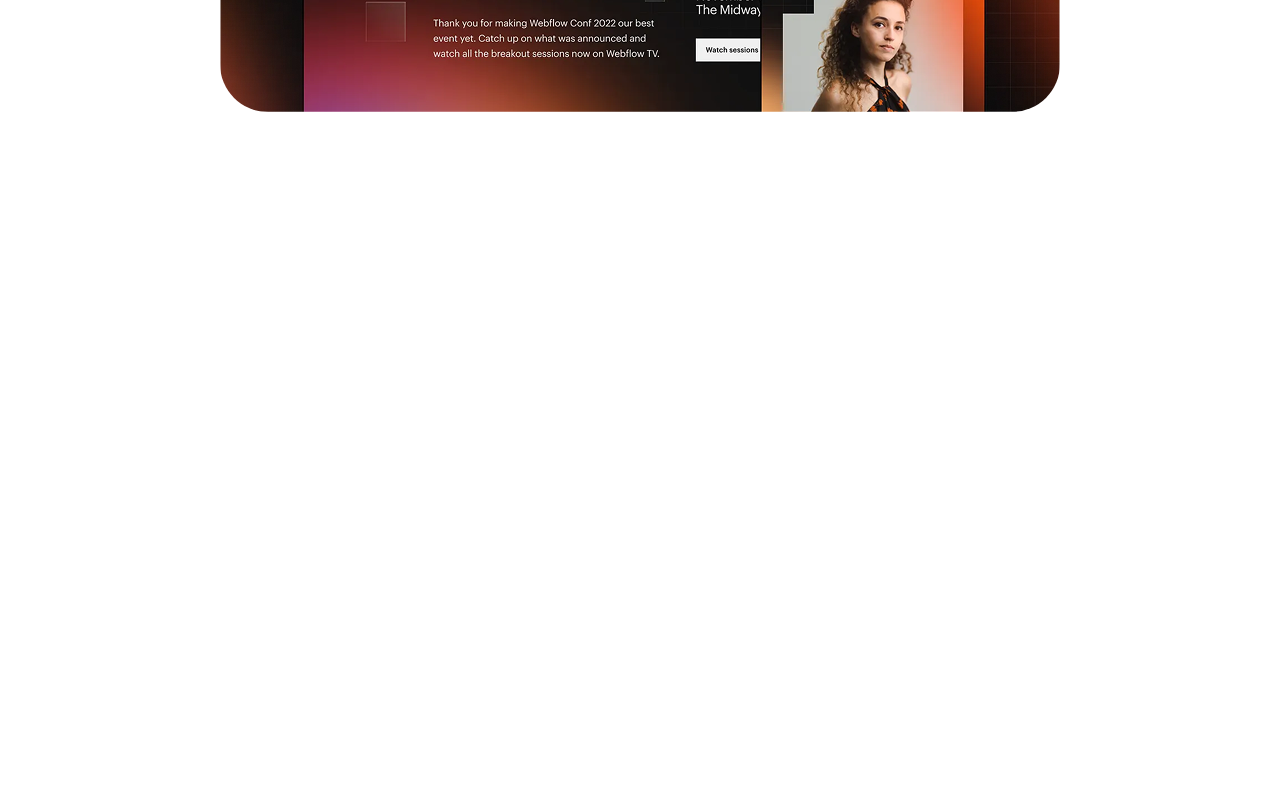
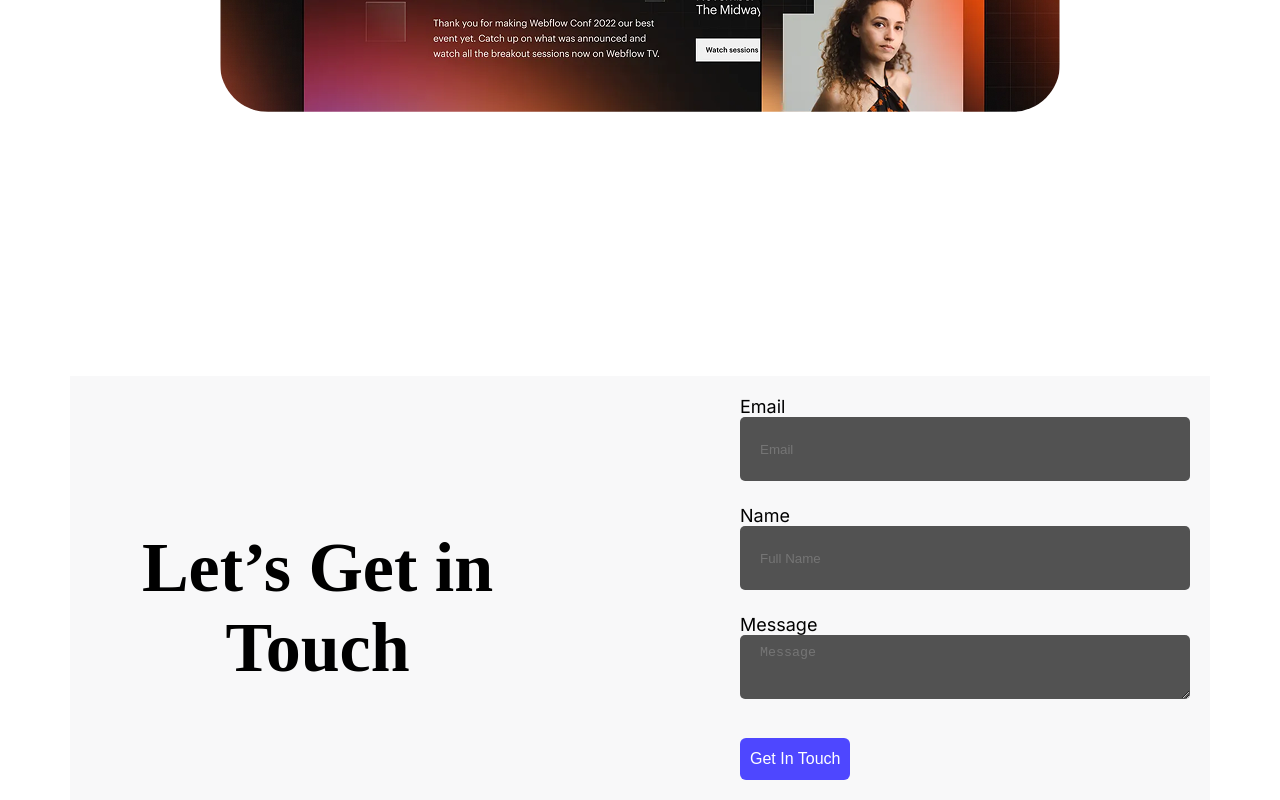
Before and after one commit to sirajulislam16/landing_launchpad_A01, a plain HTML site: page index.html in a window 1280 px wide. Shown: the part 2990-3790 px from the top of the page. Before the commit the page ends 3366 px from the top, so only its background shows below. Drawn offline with Linux system fonts and the light colour scheme.

Commit message:
addded the get touch in section

```diff
--- a/index.html
+++ b/index.html
@@ -124,6 +124,23 @@
             <button class="focus-btn">Get Started Free</button>
             <img class="wc-big" src="Assets/wc-big.png" alt="">
         </section>
+
+        <section class="get-in-touch">
+            <div class="column">
+                <h2 class="column-title">Let’s Get in Touch</h2>
+            </div>
+            <div class="column">
+                <form action="">
+                    <p class="inter-normal ps">Email</p>
+                    <input type="email" placeholder="Email">
+                    <p class="inter-normal ps">Name</p>
+                    <input type="text" placeholder="Full Name">
+                    <p class="inter-normal ps">Message</p>
+                    <textarea name="" id="" cols="50" rows="10" placeholder="Message"></textarea>
+                    <button class="btn-2">Get In Touch</button>
+                </form>
+            </div>
+        </section>
     </main>
     <!-- footer section -->
     <footer>
--- a/styles/style.css
+++ b/styles/style.css
@@ -216,6 +216,7 @@ main section{
     padding: 130px 150px;
     text-align: center;
     margin-top: 0px;
+    color: #FFFFFF;
  }
  .focus-title{
     font-size: 50px;
@@ -237,3 +238,41 @@ main section{
  .wc-big{
     border-radius: 48px;
  }
+
+ /* Get In Touch Section Stlye */
+ .get-in-touch{
+    padding: 130px 230px;
+    display: flex;
+    gap: 200px;
+    background-color: rgba(187, 186, 190, 0.1);
+    align-items: center;
+    margin: 0 auto;
+    padding: 20px;
+
+ }
+
+ .column{
+    width: 50%;
+    justify-content: space-between;
+ }
+ .column-title{
+    font-size: 70px;
+    font-weight: bold;
+    text-align: center;
+    padding: 40px 0 0 5px;
+ }
+ .ps{
+    font-size: 18px;
+    font-weight: medium;
+
+ }
+ section input[type="text"], section input[type="email"], section textarea{
+    height: 64px;
+    border-radius: 5px;
+    background-color: rgb(82, 82, 82);
+    display: block;
+    width: 100%;
+    padding: 10px 20px;
+    margin-bottom: 24px;
+    border:none ;
+ }
```
